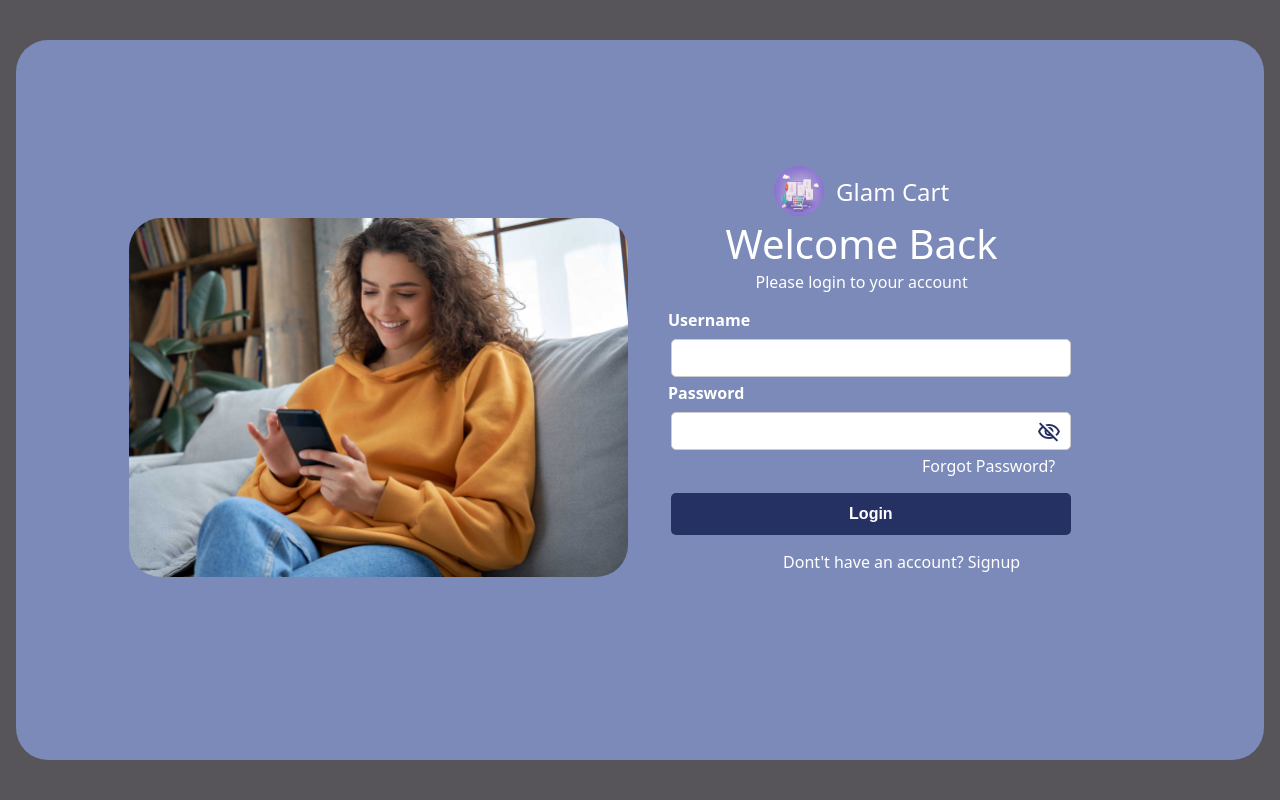
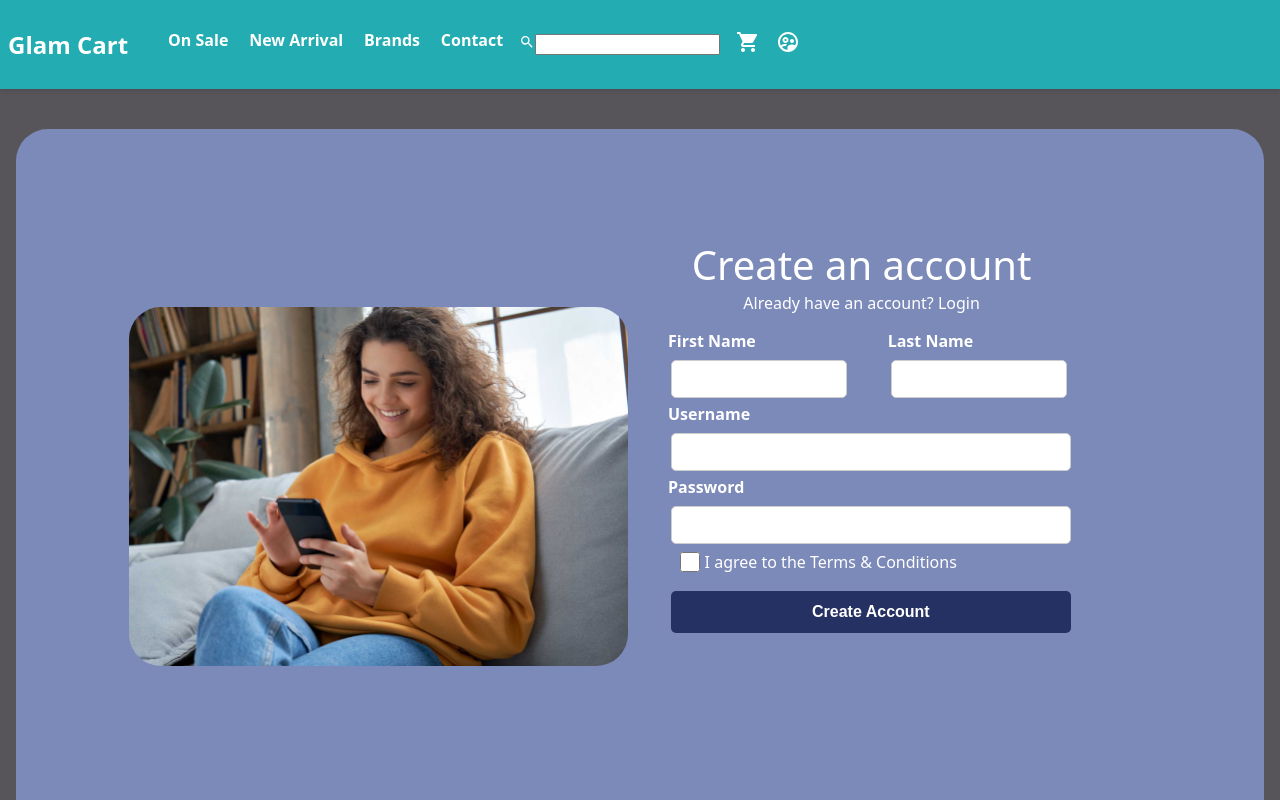
Before and after one commit to akashjadhav09/GlamCart, a React (Vite) app: page / in a window 1280 px wide. Shown: the top 800 px of the page. Built offline with nearby package versions, Linux system fonts and the light colour scheme.

Commit message:
Navbar structure designed.

```diff
--- a/src/App.jsx
+++ b/src/App.jsx
@@ -3,13 +3,15 @@ import './App.css'
 // import ProductList from './widgets/components/productList'
 import LogInForm from './auth/Login'
 import SignUpForm from './auth/SignUp'
+import Navbar from './pages/NavigationMenu/Navbar'
 
 function App() {
 
   return (
     <div id='app-container__main'>
      {/* <ProductList/> */}
-     <LogInForm/>
+     {/* <LogInForm/> */}
+     <Navbar/>
      <SignUpForm/>
     </div>
   )
--- a/src/auth/Login.jsx
+++ b/src/auth/Login.jsx
@@ -27,7 +27,7 @@ export default function LogInForm () {
 
                         <h4>Password</h4>
                         <div className='password-wrapper'>
-                            <input  type={ showPassword ? "password" : "text" }  minlength="4" mixlength="10" className="user-input input-type__password" required/>
+                            <input  type={ showPassword ? "password" : "text" }  minLength="4" maxLength="10" className="user-input input-type__password" required/>
                             {showPassword ?
                                 (<span className='show-password-icon' onClick={() => setShowPassword(false)}>
                                     <MdOutlineVisibility />
--- a/src/auth/SignUp.jsx
+++ b/src/auth/SignUp.jsx
@@ -29,7 +29,7 @@ export default function SignUpForm (){
                         <input  type="text" className="user-input input-type__username" required/>
 
                         <h4>Password</h4>
-                        <input  type="password"  minlength="4" className="user-input input-type__password" required/>
+                        <input  type="password"  minLength="4" className="user-input input-type__password" required/>
                     </div>
                     <div className='term-condition-wrapper'>
                         <input type='checkbox'/> <span>I agree to the Terms & Conditions</span>
--- a/src/pages/NavigationMenu/Navbar.jsx
+++ b/src/pages/NavigationMenu/Navbar.jsx
@@ -0,0 +1,54 @@
+import React from "react";
+import { MdOutlineSupervisedUserCircle, MdShoppingCart, MdOutlineSearch } from "react-icons/md";
+
+import './css/NavbarCss.css'
+
+
+export default function Navbar() {
+  return (
+    <nav className="navbar-wrapper-main__outer">
+      <div className="navbar-wrapper-main">
+
+       <div className="glam-cart-name-wrapper">
+        <h2>Glam Cart</h2>
+       </div>
+
+        <div className="buttons-wrapper">
+            <div className="onsale-button-wrapper">
+                <h4>On Sale</h4>
+            </div>
+
+            <div className="new-arrival-button-wrapper">
+                <h4>New Arrival</h4>
+            </div>
+
+            <div className="brands-button-wrapper">
+                <h4>Brands</h4>
+            </div>
+
+            <div className="contact-button-wrapper">
+                <h4>Contact</h4>
+            </div>
+        </div>
+
+       <div className="search-bar-wrapper">
+        <div className="search-bar-wrapper__inner">
+            <MdOutlineSearch />
+            <input type="text" />
+        </div>
+       </div>
+
+      <div className="cart-and-profile-icon-wrapper">
+        <div className="cart-icon-wrapper">
+        <MdShoppingCart className="search-icon" />
+        </div>
+
+        <div className="profile-icon-wrapper">
+        <MdOutlineSupervisedUserCircle />
+        </div>
+      </div>
+
+      </div>
+    </nav>
+  );
+}
--- /dev/null
+++ b/src/pages/NavigationMenu/css/NavbarCss.css
@@ -0,0 +1,43 @@
+.navbar-wrapper-main__outer {
+    box-sizing: border-box;
+    width: 100%;
+    background-color: #23acb1;
+    box-shadow: 0 2px 5px rgba(0, 0, 0, 0.1);
+  }
+
+  .navbar-wrapper-main {
+    display: flex;
+    gap: 1em;
+    width: 100%;
+  }
+
+  .glam-cart-name-wrapper{
+    margin: 0.5em;
+  }
+
+  .buttons-wrapper {
+    display: flex;
+    align-items: center;
+    gap: 0.3em;
+    cursor: pointer;
+  }
+
+  .search-bar-wrapper{
+    display: flex;
+    align-items: center;
+  }
+
+  .search-bar-wrapper__inner {
+    display: flex;
+  }
+
+  .cart-and-profile-icon-wrapper{
+    display: flex;
+    align-items: center;
+    gap: 1em;
+    cursor: pointer;
+  }
+
+  .profile-icon-wrapper, .cart-icon-wrapper, .search-icon {
+    font-size: 24px;
+  }
```
